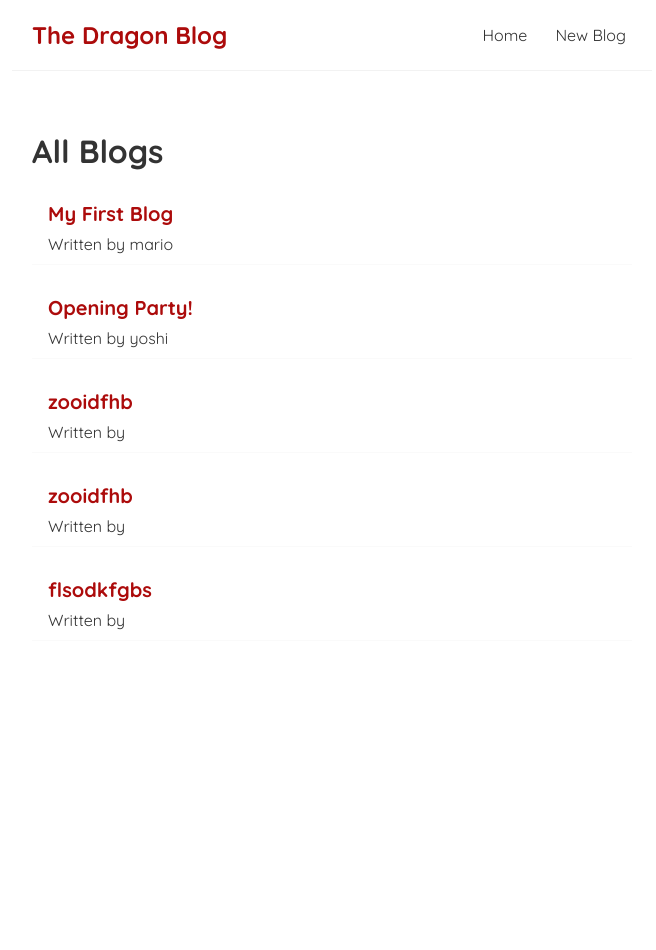
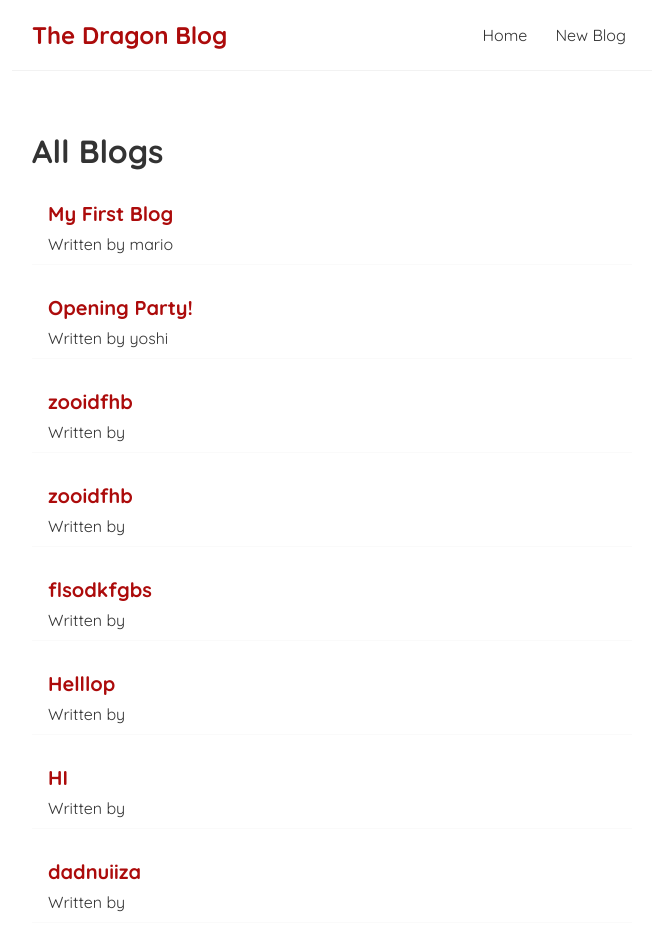
Before and after one commit to Dragonsfure/react_ts_tutorial, a React (Create React App) app: page / in a window 1280 px wide. Shown: the top 950 px of the page, without its empty margins (308-964 px from the left). Before the commit the page ends 800 px from the top, so only its background shows below. Built offline with nearby package versions, Linux system fonts and the light colour scheme; data requests are answered from the project's data file.

Commit message:
Adding the History logic after Submitting
After u sumbit the form for another Blog (adding one), it goes back to the Home-Page defined by the "history.push("/")"
Also adding more Database entries

```diff
--- a/data/db.json
+++ b/data/db.json
@@ -29,6 +29,24 @@
       "body": "gfsäö.öäüfds hfbsf ",
       "author": "",
       "id": 5
+    },
+    {
+      "title": "Helllop",
+      "body": "bfauidga",
+      "author": "",
+      "id": 6
+    },
+    {
+      "title": "HI",
+      "body": "nfosa idga",
+      "author": "",
+      "id": 7
+    },
+    {
+      "title": "dadnuiiza",
+      "body": "fsdnupifoppa",
+      "author": "",
+      "id": 8
     }
   ]
 }
--- a/src/Create.tsx
+++ b/src/Create.tsx
@@ -1,6 +1,6 @@
 import * as React from "react";
 import { useState } from "react";
-import IBlog from "./interfaces/IBlog";
+import { useHistory } from "react-router-dom";
 
 interface ICreateProps {}
 
@@ -14,7 +14,8 @@ const Create: React.FunctionComponent<ICreateProps> = (props) => {
   const [title, setTitle] = useState("");
   const [body, setBody] = useState("");
   const [author, setAuthor] = useState("");
-  const [isPending, setIsPending] = useState(false)
+  const [isPending, setIsPending] = useState(false);
+  const history = useHistory();
 
   const handleSubmit = (e: React.FormEvent) => {
     e.preventDefault();
@@ -25,9 +26,10 @@ const Create: React.FunctionComponent<ICreateProps> = (props) => {
       headers: { "Content-Type": "application/json" },
       body: JSON.stringify(blog),
     }).then(() => {
-      console.log("new blog added");
       setIsPending(false);
+      history.push("/");
     });
+
   };
 
   return (
@@ -55,9 +57,8 @@ const Create: React.FunctionComponent<ICreateProps> = (props) => {
           <option value="yoshi">yoshi</option>
         </select>
 
-       { !isPending && <button >Create Blog</button> }
-       { isPending && <button disabled >Adding Blog...</button> }
-
+        {!isPending && <button>Create Blog</button>}
+        {isPending && <button disabled>Adding Blog...</button>}
       </form>
     </div>
   );
--- a/src/useFetch.tsx
+++ b/src/useFetch.tsx
@@ -26,7 +26,6 @@ const useFetch = (url: string): IHook => {
         })
         .catch((err:Error) => {
           if (err.name === "AbortError") {
-            console.log("Fetch aborted");
           } else {
             // auto catches network / connection error
             setIsPending(false);
```
